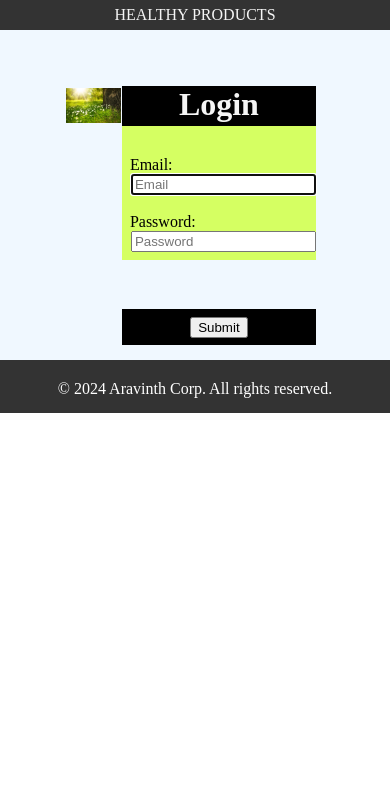
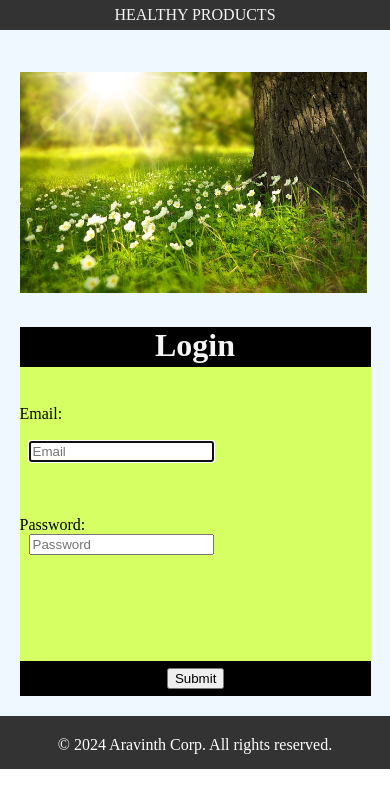
Before and after one commit to AravinthS75/Heathy-Products, a React (Create React App) app in the folder Healthy Product/: page /login in a window 390 px wide. Shown: the top 808 px of the page. Built offline with nearby package versions, Linux system fonts and the light colour scheme.

Commit message:
Update Login.module.css

```diff
--- a/Healthy Product/src/pages/login-logout/Login.module.css
+++ b/Healthy Product/src/pages/login-logout/Login.module.css
@@ -42,3 +42,43 @@
 .loginPageWrapper {
     overflow:hidden;
 }
+
+/* For mobile devices */
+@media (max-width: 768px) {
+    .loginContainer {
+      flex-direction: column; /* Stack elements vertically */
+      margin: 0 auto; /* Center align */
+      width: 90%;
+    }
+
+    .img {
+      order: -1; /* Move the image to the top */
+      margin-bottom: 20px; /* Add margin for spacing */
+    }
+
+    .loginTxt {
+      margin-top: 10px; /* Adjust margin for spacing */
+    }
+
+    .contentButton {
+        padding-left: 42%;
+        padding-top: 2%;
+        padding-bottom: 2%;
+    }
+
+    .contentInput {
+      padding-top: 20px; /* Adjust padding */
+      height: auto; /* Allow height to adjust based on content */
+    }
+
+    .content {
+      padding-top: 8%; /* Adjust padding */
+      padding-bottom: 2%; /* Adjust padding */
+    }
+
+    .contentInput label,
+    .contentInput input {
+      display: block;
+    }
+
+  }
```
